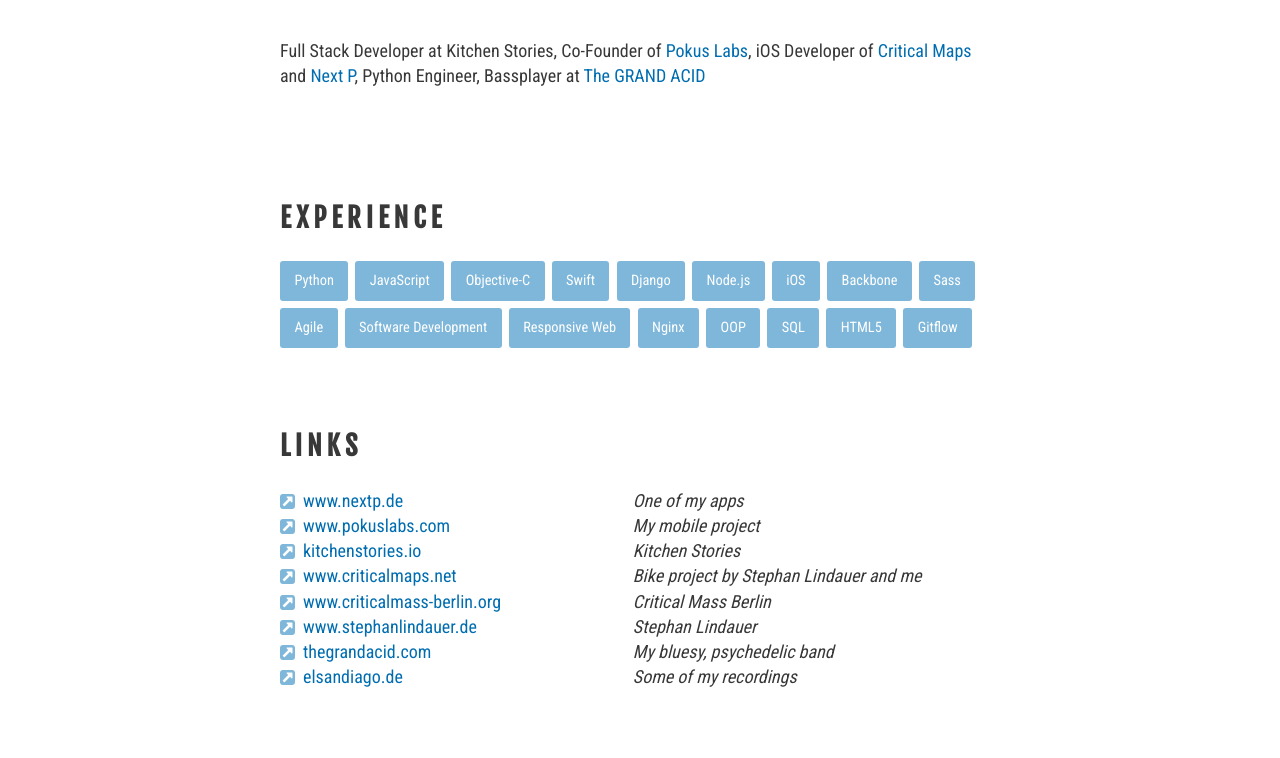
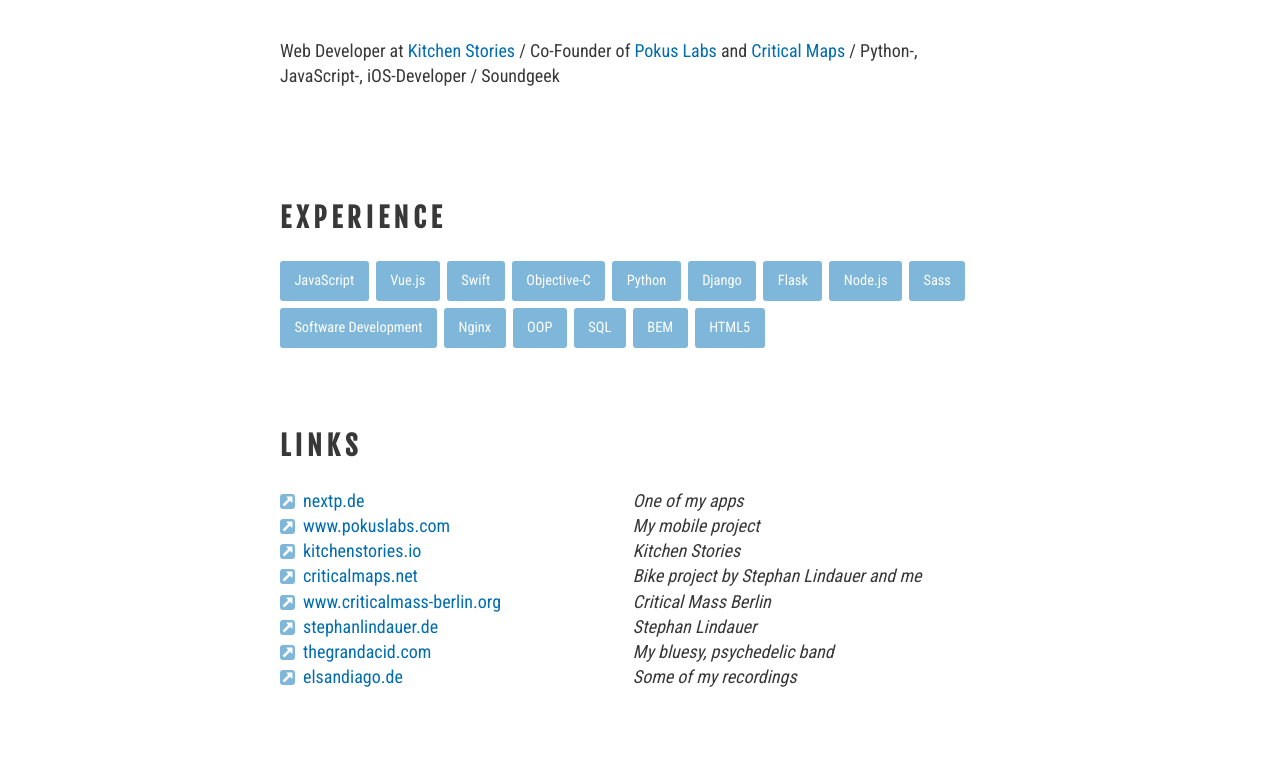
Before and after one commit to headione/nsander-site, a website: page index.html in a window 1280 px wide. Shown: the part 1089-1847 px from the top of the page. Drawn offline with Linux system fonts and the light colour scheme.

Commit message:
site update

```diff
--- a/index.html
+++ b/index.html
@@ -42,39 +42,37 @@
     <section class="profile">
         <div class="profile-picture"><img src="img/norman_sander.jpg" alt="Norman Sander" width="150" height="150" /></div>
         <div class="profile-headline"><h2>Norman Sander</h2></div>
-        <div class="profile-text"><p>Full Stack Developer at Kitchen Stories, Co-Founder of <a href="http://pokuslabs.com" target="_blank">Pokus Labs</a>, iOS Developer of <a href="http://criticalmaps.net" target="_blank">Critical Maps</a> and <a href="http://nextp.de" target="_blank">Next P</a>, Python Engineer, Bassplayer at <a href="http://thegrandacid.com">The GRAND ACID</a></p></div>
+        <div class="profile-text"><p>Web Developer at <a href="https://kitchenstories.io" target="_blank">Kitchen Stories</a> / Co-Founder of <a href="http://pokuslabs.com" target="_blank">Pokus Labs</a> and <a href="https://criticalmaps.net" target="_blank">Critical Maps</a> / Python-, JavaScript-, iOS-Developer / Soundgeek</p></div>
     </section>
     <section class="buzzwords">
         <h2>experience</h2>
         <ul>
+            <li>JavaScript</li>
+            <li>Vue.js</li>
+            <li>Swift</li>
+            <li>Objective-C</li>
             <li>Python</li>
-            <li>JavaScript</li>
-            <li>Objective-C</li>
-            <li>Swift</li>
             <li>Django</li>
+            <li>Flask</li>
             <li>Node.js</li>
-            <li>iOS</li>
-            <li>Backbone</li>
             <li>Sass</li>
-            <li>Agile</li>
             <li>Software Development</li>
-            <li>Responsive Web</li>
             <li>Nginx</li>
             <li>OOP</li>
             <li>SQL</li>
+            <li>BEM</li>
             <li>HTML5</li>
-            <li>Gitflow</li>
         </ul>
     </section>
     <section class="links">
         <h2>links</h2>
         <ul>
-            <li><a class="externalLink" href="http://www.nextp.de" target="_blank" title="Next Period">www.nextp.de</a><span>One of my apps</span></li>
+            <li><a class="externalLink" href="http://www.nextp.de" target="_blank" title="Next Period">nextp.de</a><span>One of my apps</span></li>
             <li><a class="externalLink" href="http://www.pokuslabs.com" target="_blank" title="Visit my tiny laboratory for iOS Development">www.pokuslabs.com</a><span>My mobile project</span></li>
             <li><a class="externalLink" href="https://kitchenstories.io" target="_blank" title="Kitchen Stories">kitchenstories.io</a><span>Kitchen Stories</span></li>
-            <li><a class="externalLink" href="http://www.criticalmaps.net" target="_blank" title="Critical Mass">www.criticalmaps.net</a><span>Bike project by Stephan Lindauer and me</span></li>
+            <li><a class="externalLink" href="https://criticalmaps.net" target="_blank" title="Critical Mass">criticalmaps.net</a><span>Bike project by Stephan Lindauer and me</span></li>
             <li><a class="externalLink" href="http://www.criticalmass-berlin.org" target="_blank" title="Critical Mass Berlin">www.criticalmass-berlin.org</a><span>Critical Mass Berlin</span></li>
-            <li><a class="externalLink" href="http://www.stephanlindauer.de" target="_blank" title="Stephan Lindauer">www.stephanlindauer.de</a><span>Stephan Lindauer</span></li>
+            <li><a class="externalLink" href="http://www.stephanlindauer.de" target="_blank" title="Stephan Lindauer">stephanlindauer.de</a><span>Stephan Lindauer</span></li>
             <li><a class="externalLink" href="https://thegrandacid.com" target="_blank" title="My bluesy, psychedelic band">thegrandacid.com</a><span>My bluesy, psychedelic band</span></li>
             <li><a class="externalLink" href="https://elsandiago.de" target="_blank" title="Some of my recordings">elsandiago.de</a><span>Some of my recordings</span></li>
         </ul>
```
